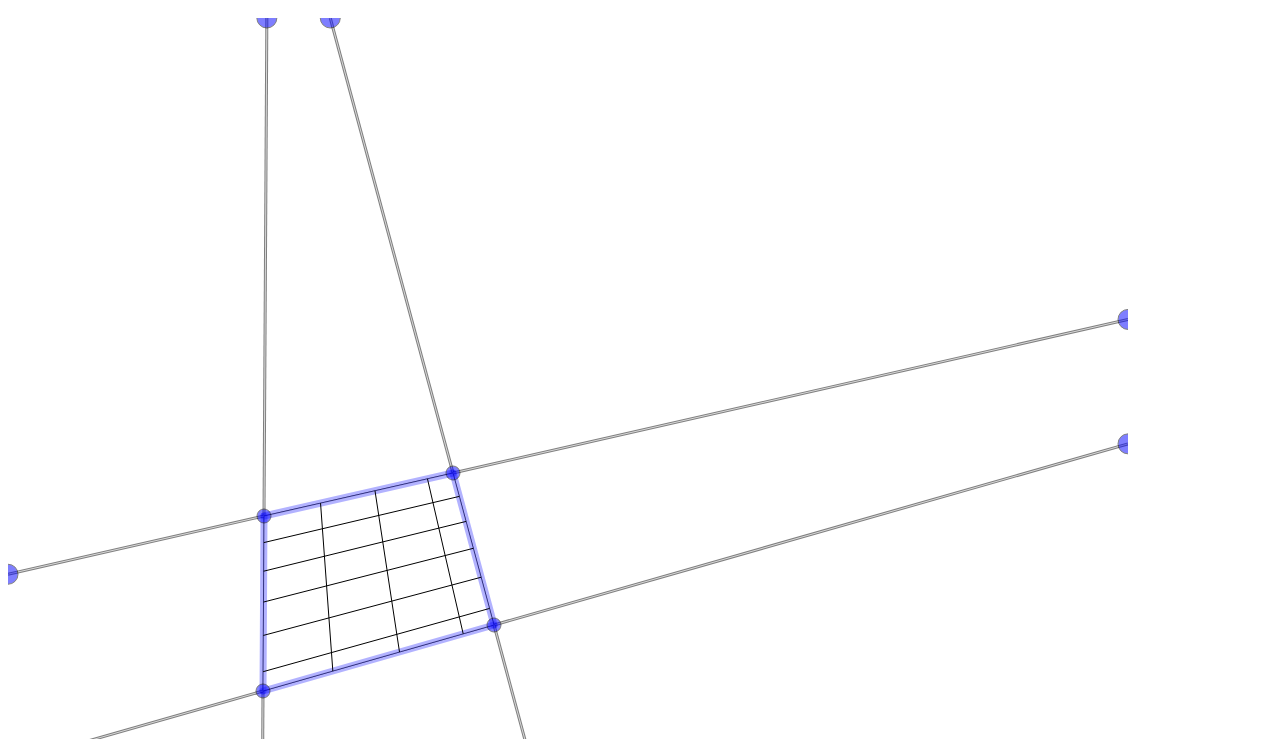
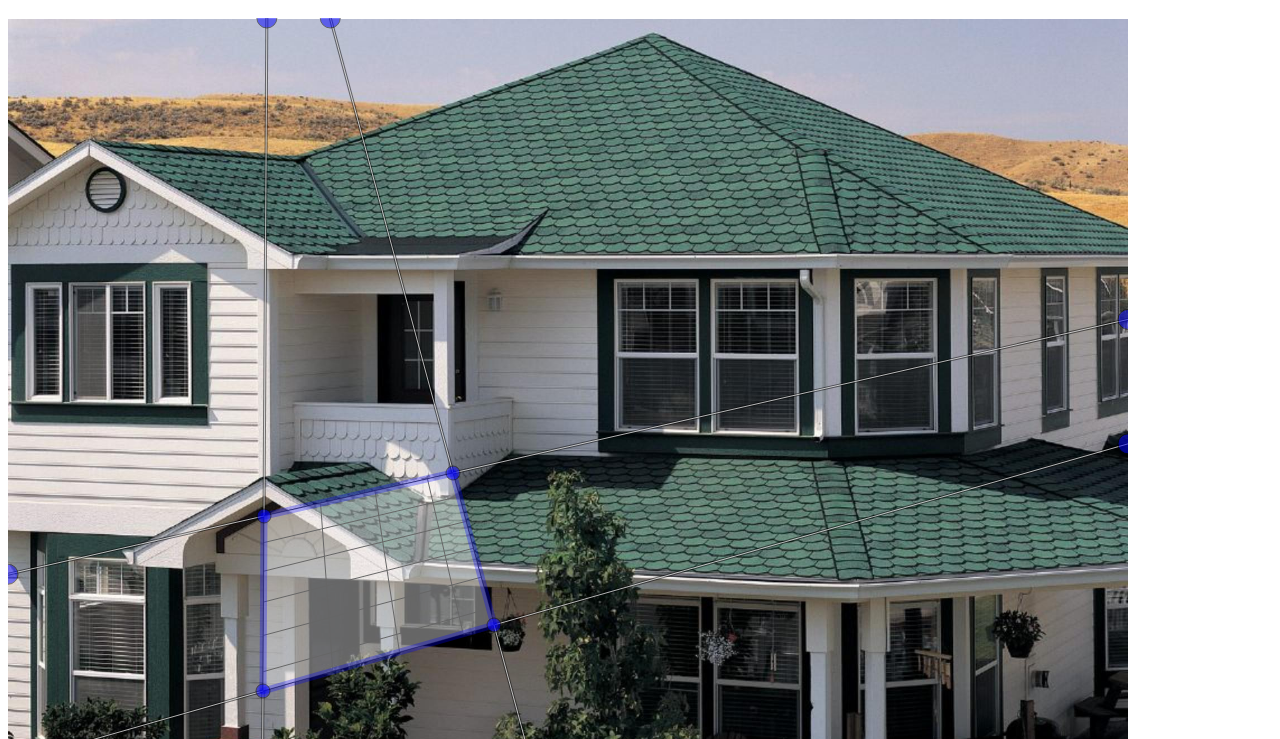
Before and after one commit to homayoonfarrahi/RW_Perspective, a plain HTML site: page example.html in a window 1280 px wide. Shown: the part 61-800 px from the top of the page. Drawn offline with Linux system fonts and the light colour scheme.

Commit message:
Image is drawn in the div. Grid lines are drawn behind filler.

```diff
--- a/example.html
+++ b/example.html
@@ -9,7 +9,7 @@
 
 <body>
   <h1>Welcome to rad perspective tool!</h1>
-  <div id="perspectiveTool"></div>
+  <div style="background-image: url(outdoor.jpg); height: 840px; width: 1120px; background-size: 100%" id="perspectiveTool"></div>
   <p>GLHF!</p>
 
   <script src="points.js" type="text/javascript"></script>
--- a/grid.js
+++ b/grid.js
@@ -30,13 +30,14 @@ function Grid(a, b, c, d, abFeet, bcFeet, paper) {
 
       var path = this.paper.path(pathString);
       pathSet.push(path);
+      path.toBack();
     }
   }
 
   this.removePaths = function(pathSet) {
-    pathSet.forEach(function(path) {
-      path.remove();
-    });
+    for (var i = 0 ; i < pathSet.length ; i++) {
+      pathSet[i].remove();
+    }
     pathSet.clear();
   }
 
--- a/perspectiveTool.js
+++ b/perspectiveTool.js
@@ -21,6 +21,10 @@ function PerspectiveTool() {
   var divOffsetX = document.getElementById('perspectiveTool').offsetLeft;
   var divOffsetY = document.getElementById('perspectiveTool').offsetTop;
   var divOffset = new Point2D(divOffsetX, divOffsetY);
+
+  var divSizeX = document.getElementById('perspectiveTool').offsetWidth;
+  var divSizeY = document.getElementById('perspectiveTool').offsetHeight;
+  var divSize = new Point2D(divSizeX, divSizeY);
 
   var screenSpaceMovement = false;
   document.onkeydown = function(e) {
@@ -121,7 +125,7 @@ function PerspectiveTool() {
     this.widthFeet = widthFeet;
     this.heightFeet = heightFeet;
 
-    paper = Raphael(document.getElementById('perspectiveTool'), 1120, 840);
+    paper = Raphael(document.getElementById('perspectiveTool'), divSize.x, divSize.y);
     backgroundSet = paper.set();
     nonInteractableSet = paper.set();
     fillerSet = paper.set();
@@ -130,7 +134,7 @@ function PerspectiveTool() {
     anchorHandleSet = paper.set();
 
 
-    // var image = paper.image("outdoor.jpg", 0, 0, 1120, 840);
+    // var image = paper.image("outdoor.jpg", 0, 0, divSize.x, divSize.y);
     // backgroundSet.push(image);
 
     centers = [pa, pb, pc, pd];
@@ -350,7 +354,7 @@ function PerspectiveTool() {
     fillerPath.hover(hoverIn, hoverOut);
     fillerSet.push(fillerPath);
 
-    anchorSystem = new AnchorSystem([0, 1120, 0, 840], this, paper);
+    anchorSystem = new AnchorSystem([0, divSize.x, 0, divSize.y], this, paper);
     anchorSystem.addAnchorLine(circles[0], circles[1]);
     anchorSystem.addAnchorLine(circles[1], circles[2]);
     anchorSystem.addAnchorLine(circles[2], circles[3]);
```
